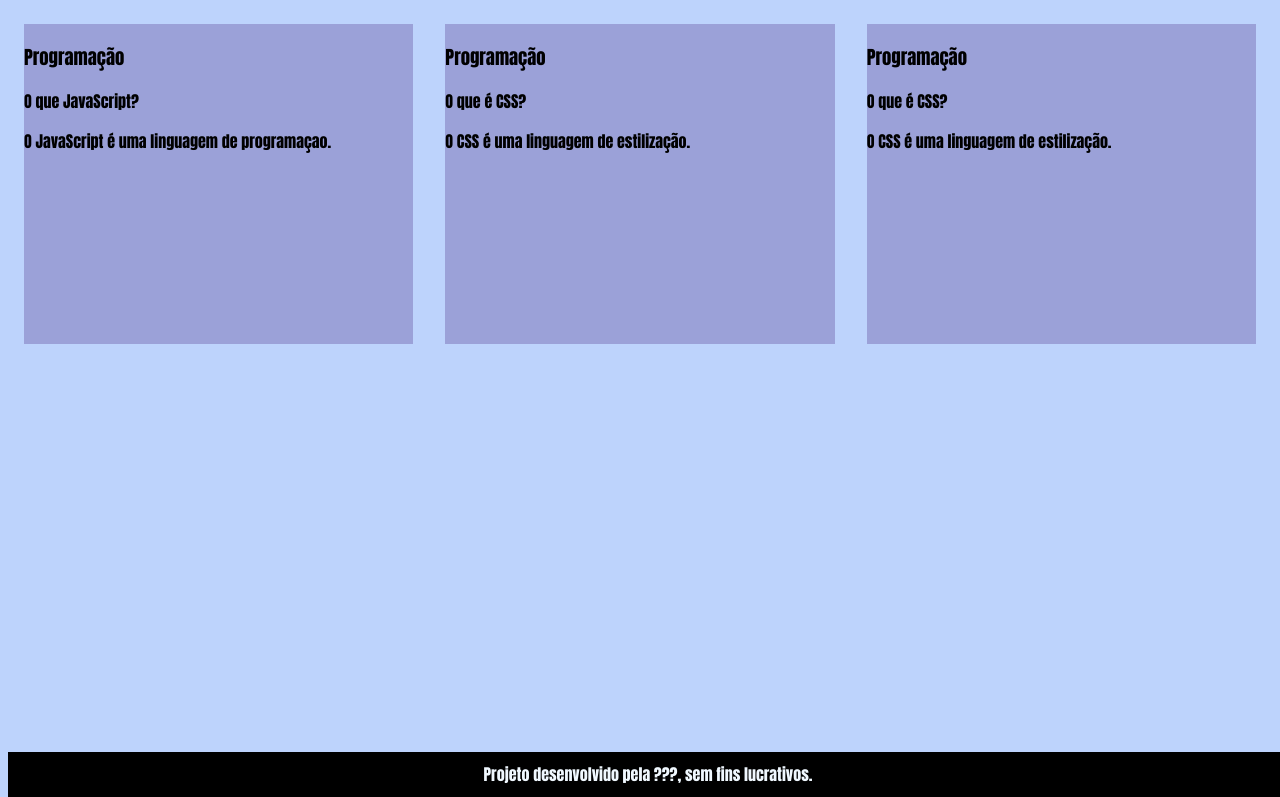
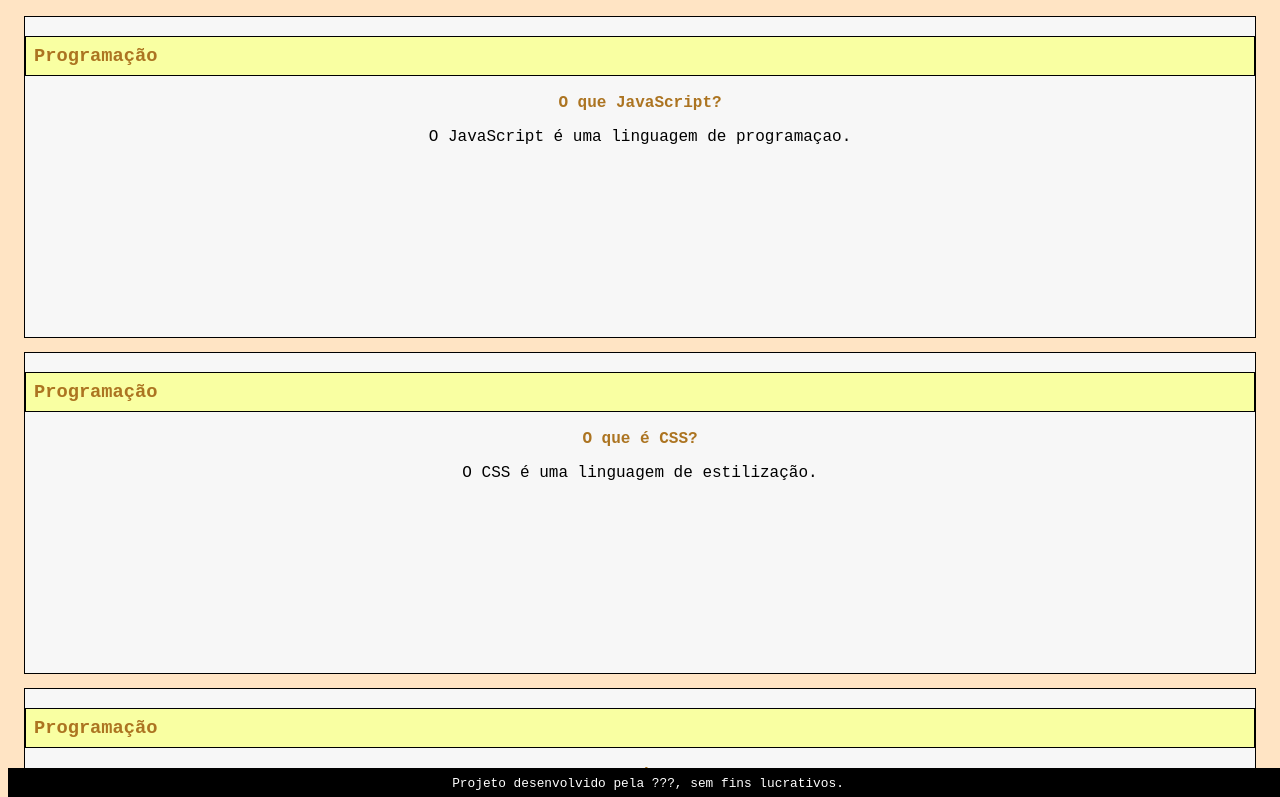
Before and after one commit to JuliaLoopes/Projeto_Alura4, a plain HTML site: page flashcard/index.html in a window 1280 px wide. Shown: the top 797 px of the page. Drawn offline with Linux system fonts and the light colour scheme.

Commit message:
Update Style.css

```diff
--- a/flashcard/Assets/Style.css
+++ b/flashcard/Assets/Style.css
@@ -1,40 +1,104 @@
-body{
-    background-color:rgb(189, 211, 252);
-    font-family:Impact,Haettenschweiler, 'Arial Narrow Bold', sans-serif;
+:root{
+    --text-color: #ac7421;
+    --card-front-color:#f7f7f7;
+    --card-back-color:#000000;
 }
 
-#container{
-    display: flex;
+body{
+    background-color: bisque;
+    font-family:'Courier New', Courier, monospace;
 }
 
-.cartao {
-    margin:1rem 1rem ;
-    background-color:rgb(155, 161, 216);
+#container {
+    display: flexbox;
+}
+
+.cartao{
+    margin: 1rem 1rem;
+    background-color: rgb(243, 243, 243);
     height: 20rem;
     flex-grow: 1;
-    flex-basis: calc(33% - 6rem);
+    flex-basis: calc(33% -6rem);
+}
+
+.cartao_conteudo {
+    background-color: var(--card-front-color);
+    text-align: center;
+    height: 100%;
+}
+
+body{
+    background-color: bisque;
+    font-family:'Courier New', Courier, monospace;
+}
+
+#container {
+    display: flexbox;
+}
+
+.cartao{
+    margin: 1rem 1rem;
+    background-color: rgb(243, 243, 243);
+    height: 20rem;
+    flex-grow: 1;
+    flex-basis: calc(33% -6rem);
+}
+
+.cartao_conteudo {
+    text-align: center;
+    height: 100%;
+    border: 1px solid black;
+}
+
+.cartao_conteudo_pergunta p {
+    color: var(--text-color);
+    font-weight: 700;
+}
+
+.cartao_conteudo_resposta p {
+  color:var(--card-back-color);
+   font-weight: 300;
 }
 
 
-
-
-
-
-
-
-
-
-footer{
-    background-color: black;
-    color:aliceblue;
-    position: fixed;
-    bottom: 0;
-    width: 100%;
-    height: 3rem;
+.cartao_conteudo h3{
+    color: var(--text-color);
+    border: 1px solid black;
+    text-align: left;
+    padding: 0.5rem;
 }
 
-footer p {
+footer {
+    background-color: black;
+    color: white;
+    bottom: 0;
+    position: fixed;
+    width: 100%;
+    height: 2rem;
+}
+
+footer p{
     text-align: center;
-    font-size: 1rem;
-    margin-top: 0.6rem;
+    font-size: 0.8rem;
+    margin-top: 0.5rem;
 }
+.cartao_conteudo h3{
+    background-color: rgb(249, 255, 162);
+    text-align: left;
+    padding: 0.5rem;
+}
+
+footer {
+    background-color: rgb(0, 0, 0);
+    color: white;
+    bottom: 0;
+    position: fixed;
+    width: 100%;
+    height: 2rem;
+}
+
+footer p{
+    text-align: center;
+    font-size: 0.8rem;
+    margin-top: 0.5rem;
+}
```
